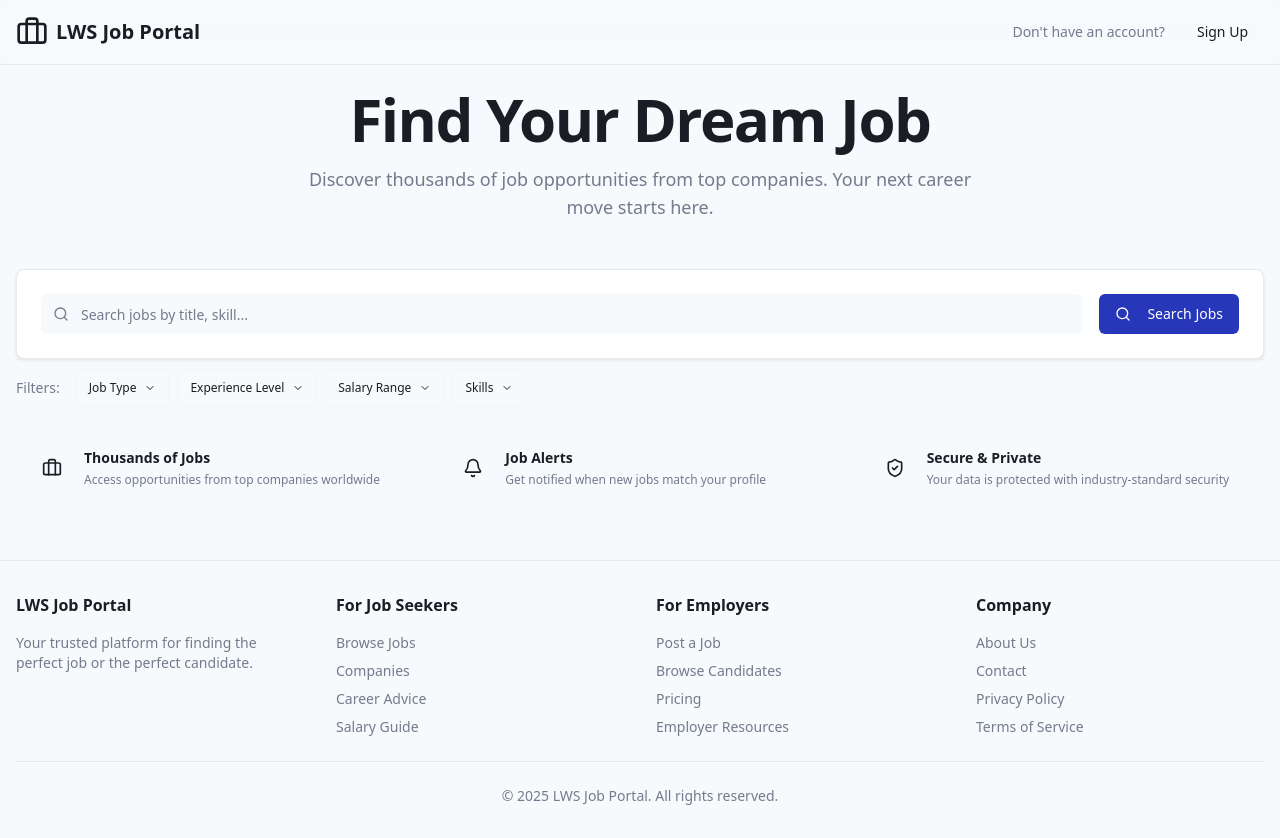
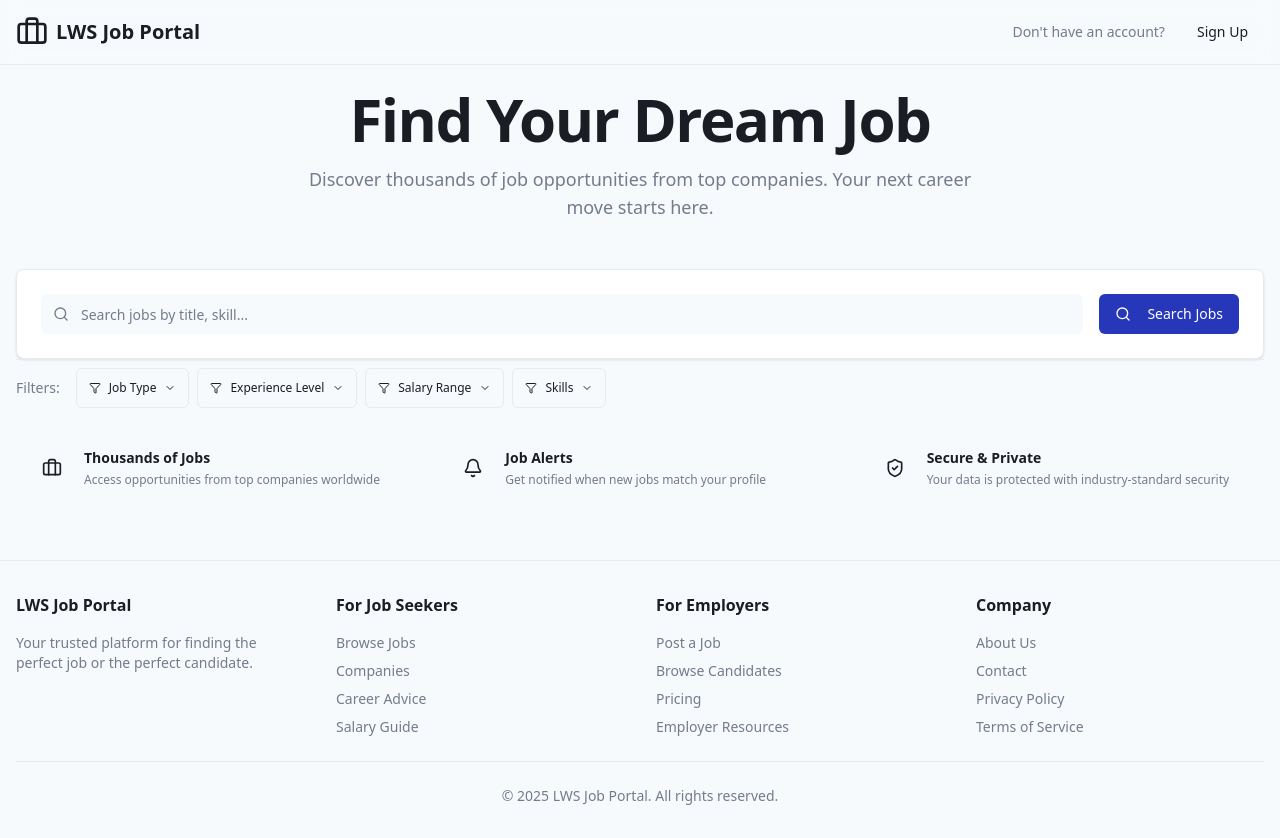
Before and after one commit to mehediScriptDev/Assignment5, a React (Vite) app: page / in a window 1280 px wide. Built offline with nearby package versions, Linux system fonts and the light colour scheme.

Commit message:
filter btn changed

```diff
--- a/src/Layout/Layout.jsx
+++ b/src/Layout/Layout.jsx
@@ -14,11 +14,16 @@ const Layout = () => {
         };
         document.body.appendChild(script);
 
-        // Dropdown toggle used by Filters
+        // Dropdown toggle used by Filters — also toggles an active state on the trigger button
         window.toggleDropdown = (id) => {
             const el = document.getElementById(id);
             if (!el) return;
             el.classList.toggle('show');
+
+            try {
+                const btn = document.querySelector(`[data-dropdown-for="${id}"]`);
+                if (btn) btn.classList.toggle('active');
+            } catch (e) {}
         };
 
         return () => {
--- a/src/Pages/Home/Components/Filters.jsx
+++ b/src/Pages/Home/Components/Filters.jsx
@@ -3,7 +3,8 @@ import React from 'react';
 const Dropdown = ({ id, label, children }) => {
     return (
         <div className="dropdown">
-            <button className="btn btn-outline text-xs h-8 px-3 flex items-center" onClick={() => window.toggleDropdown && window.toggleDropdown(id)}>
+            <button data-dropdown-for={id} className="btn btn-outline text-xs h-8 px-3 flex items-center" onClick={() => window.toggleDropdown && window.toggleDropdown(id)}>
+                <i data-lucide="filter" className="h-3 w-3 mr-2"></i>
                 {label}
                 <i data-lucide="chevron-down" className="ml-2 h-3 w-3"></i>
             </button>
--- a/src/index.css
+++ b/src/index.css
@@ -52,6 +52,16 @@
 	.btn-ghost {
 		@apply hover:bg-[hsl(var(--color-accent))] hover:text-[hsl(var(--color-accent-foreground))];
 		@apply h-10 px-4 py-2;
+	}
+
+	/* Outline buttons used for filters */
+	.btn-outline {
+		@apply border border-[hsl(var(--color-border))] bg-[hsl(var(--color-background))] text-[hsl(var(--color-foreground))];
+		@apply h-8 px-3;
+	}
+
+	.btn-outline.active {
+		@apply bg-[hsl(var(--color-primary))] text-[hsl(var(--color-primary-foreground))] shadow;
 	}
 
 	.card {
```
